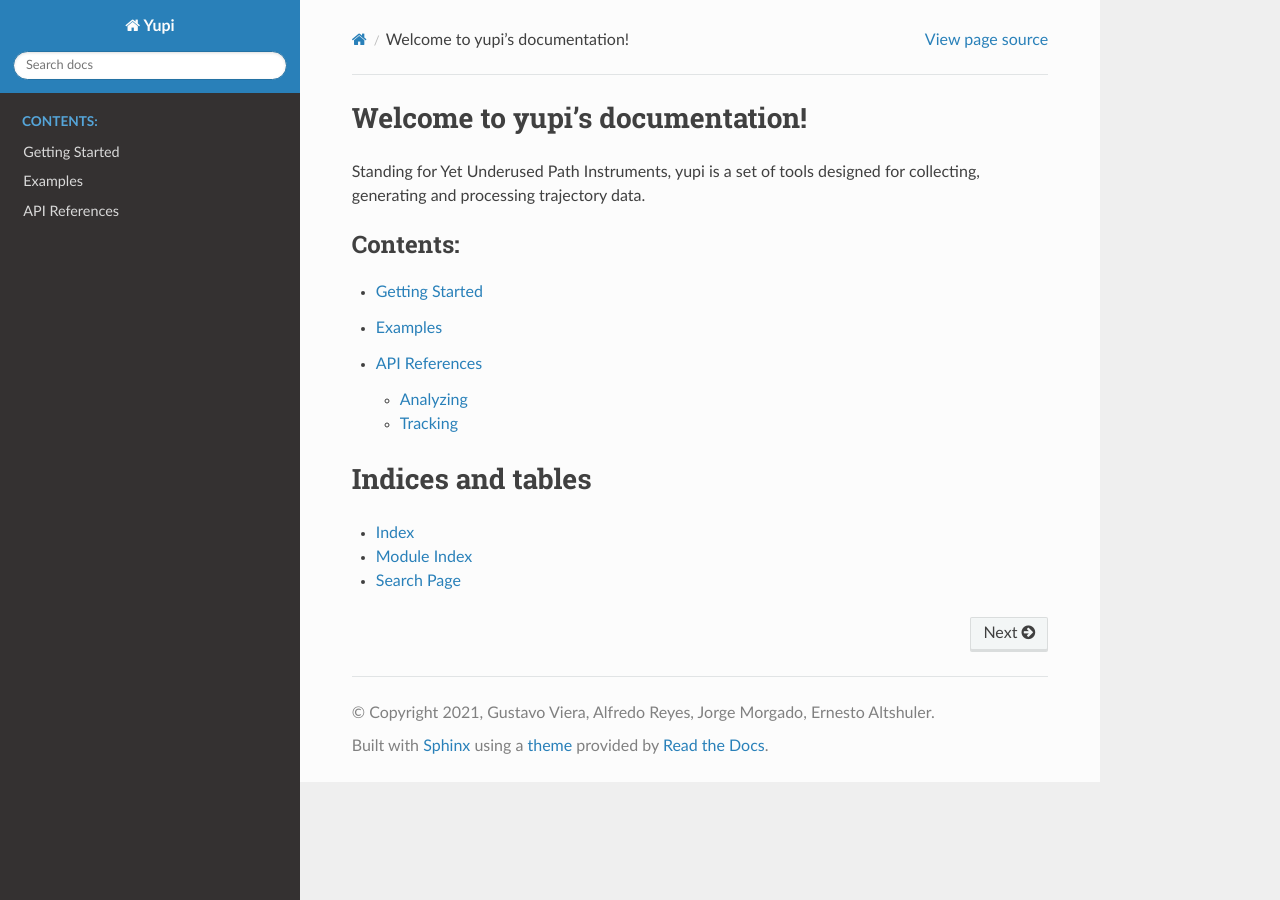
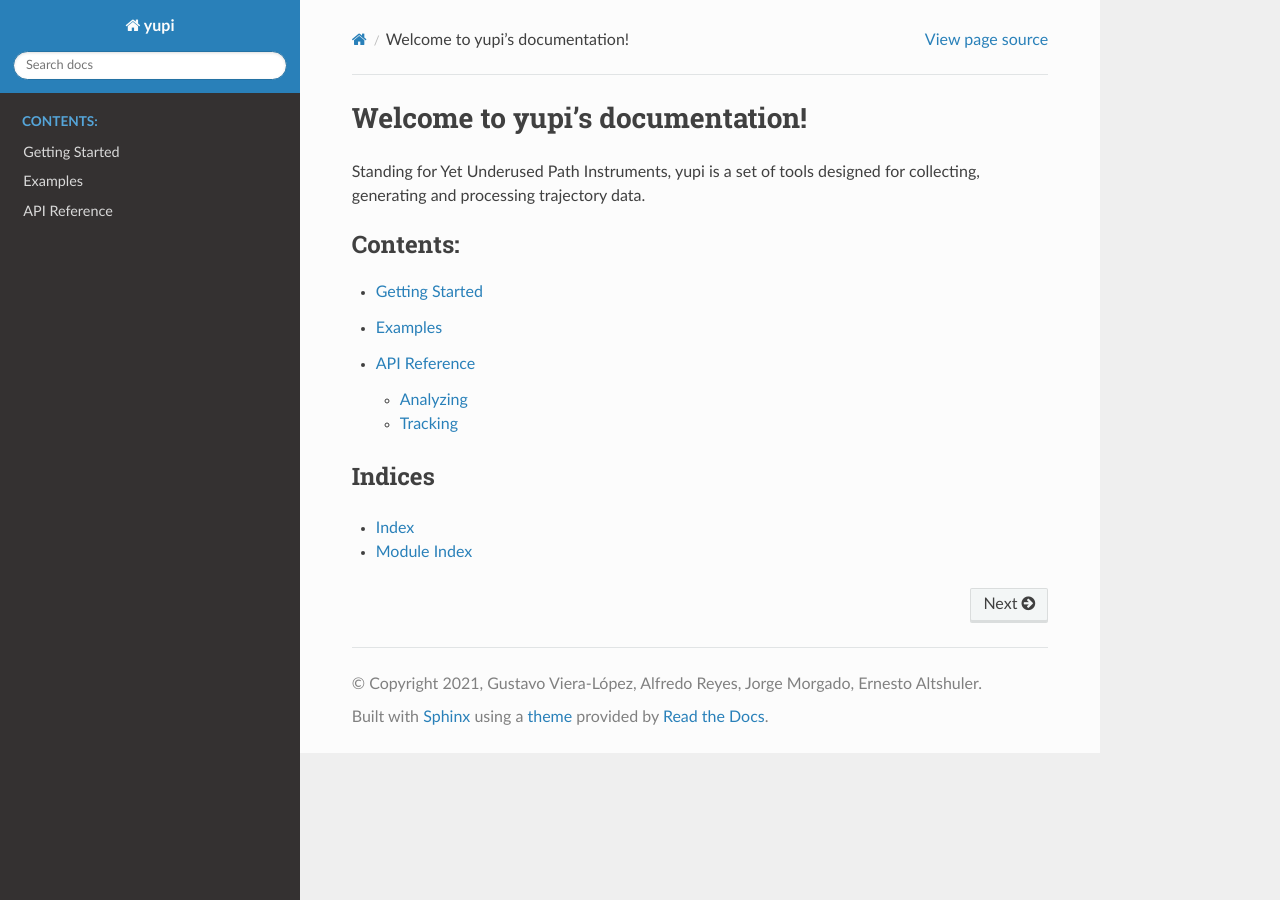
Before and after one commit to yupidevs/yupi, a Sphinx documentation site: the page built from docs/source/index.rst, in a window 1280 px wide. Built offline with Sphinx 7.4.7 and the Read the Docs theme 2.0.0, drawn with Linux system fonts in a browser that asks for light colours.

Commit message:
Update docs

```diff
--- a/docs/source/api_reference/api_reference.rst
+++ b/docs/source/api_reference/api_reference.rst
@@ -1,5 +1,5 @@
-API References
-==============
+API Reference
+=============
 
 .. toctree::
    :maxdepth: 2
@@ -9,4 +9,3 @@ API References
    tracking/tracking
 
 .. automodule:: yupi
-  :members:
--- a/docs/source/api_reference/tracking/algorithms.rst
+++ /dev/null
@@ -1,5 +0,0 @@
-Algorithms
-==========
-
-.. automodule:: algorithms
-  :members:
--- a/docs/source/api_reference/tracking/trackers.rst
+++ /dev/null
@@ -1,5 +0,0 @@
-Trackers
-========
-
-.. automodule:: trackers
-  :members:
--- a/docs/source/api_reference/tracking/undistorters.rst
+++ /dev/null
@@ -1,5 +0,0 @@
-Undistorters
-============
-
-.. automodule:: undistorters
-  :members:
--- a/docs/source/conf.py
+++ b/docs/source/conf.py
@@ -20,9 +20,9 @@ sys.path.insert(0, os.path.abspath('../../yupi/analyzing/'))
 
 # -- Project information -----------------------------------------------------
 
-project = 'Yupi'
-copyright = '2021, Gustavo Viera, Alfredo Reyes, Jorge Morgado, Ernesto Altshuler'
-author = 'Gustavo Viera, Alfredo Reyes, Jorge Morgado, Ernesto Altshuler'
+project = 'yupi'
+copyright = '2021, Gustavo Viera-López, Alfredo Reyes, Jorge Morgado, Ernesto Altshuler'
+author = 'Gustavo Viera-López, Alfredo Reyes, Jorge Morgado, Ernesto Altshuler'
 
 # The full version, including alpha/beta/rc tags
 release = '0.2.1'
--- a/docs/source/index.rst
+++ b/docs/source/index.rst
@@ -17,12 +17,8 @@ Standing for Yet Underused Path Instruments, yupi is a set of tools designed for
    api_reference/api_reference
 
 
-
-
-
-Indices and tables
-==================
+Indices
+-------
 
 * :ref:`genindex`
 * :ref:`modindex`
-* :ref:`search`
```
Also changed, not shown: docs/source/api_reference/tracking/tracking.rst (+1 -8 lines).
